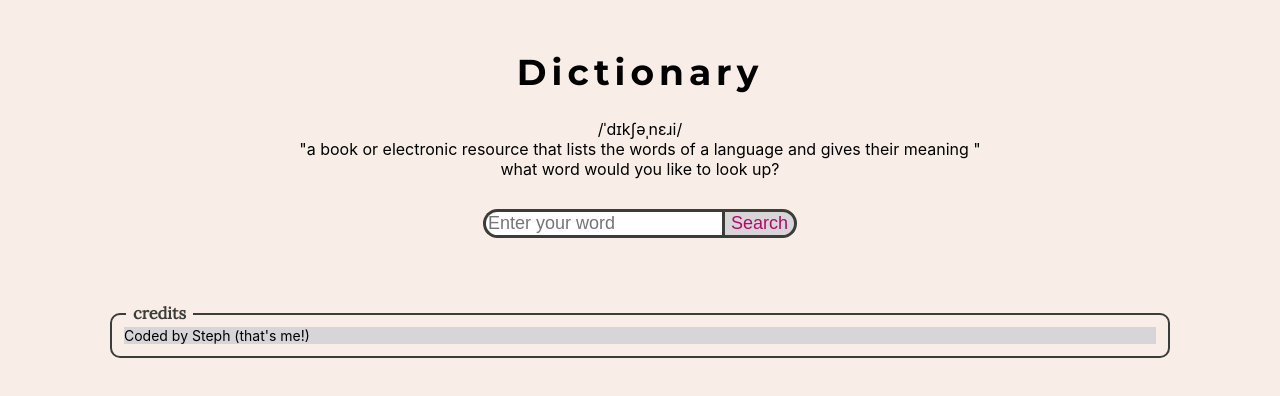
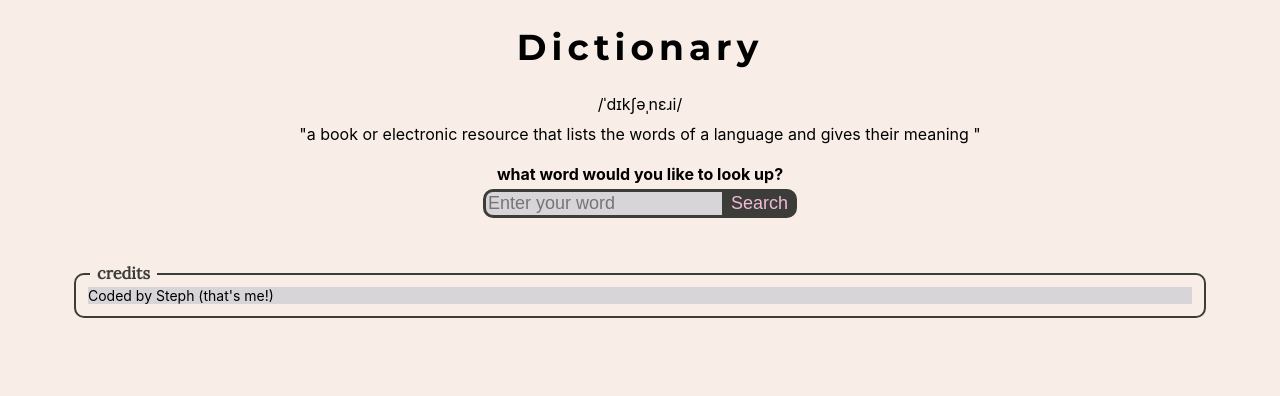
Before and after one commit to NasodQueen/dictionary-project, a React (Create React App) app: page / in a window 1280 px wide. Shown: the top 396 px of the page. Built offline with nearby package versions, Linux system fonts and the light colour scheme; a web font is replaced by a local one.

Commit message:
More CSS changes

```diff
--- a/src/App.css
+++ b/src/App.css
@@ -57,7 +57,8 @@ html {
 }
 
 .App {
-  margin: 50px 100px;
+  margin: 0 auto;
+  max-width: 90vw;
 }
 
 .App-header {
--- a/src/Dictionary.css
+++ b/src/Dictionary.css
@@ -1,14 +1,13 @@
 h2 {
   opacity: 0.8;
   padding: 10px 5px;
-  margin: 5px;
+  margin: 10px;
   font-family: var(--font-heading);
   letter-spacing: 2px;
   display: inline;
 }
 
 h3 {
-  margin: 0;
   display: inline;
   position: relative;
   top: 2.2rem;
@@ -21,8 +20,9 @@ h3 {
 
 h4 {
   font-weight: normal;
-  margin: 0 0 10px 0;
+  margin: 0 0 10px 5px;
   display: inline;
+  font-size: 20px;
 }
 
 p {
@@ -31,25 +31,34 @@ p {
   font-family: var(--font-paragraph-2);
 }
 
+.dictionary-meaning {
+  margin-top: 10px;
+}
+.header-enter-text {
+  margin-top: 20px;
+  font-weight: bold;
+}
+
 form {
   text-align: center;
-  margin: 30px 0;
+  margin: 5px 0;
 }
 
 .form-search {
-  border-top-left-radius: 50px;
-  border-bottom-left-radius: 50px;
+  border-top-left-radius: 10px;
+  border-bottom-left-radius: 10px;
   border: 3px solid var(--primary);
+  background-color: var(--secondary);
   border-right: none;
   font-size: 18px;
 }
 
 .form-button {
-  border-top-right-radius: 50px;
-  border-bottom-right-radius: 50px;
+  border-top-right-radius: 10px;
+  border-bottom-right-radius: 10px;
   border: 3px solid var(--primary);
-  background-color: var(--secondary);
-  color: var(--accent);
+  background-color: var(--primary);
+  color: var(--background2);
   font-size: 18px;
 }
 
@@ -64,8 +73,8 @@ form {
 
 .basics-grid {
   display: grid;
-  grid-template-columns: 0.5fr 10fr;
-  align-items: center;
+  grid-template-columns: repeat(8, 1fr);
+  margin: 10px;
 }
 
 a,
@@ -83,3 +92,27 @@ a:visited {
   font-family: var(--font-paragraph-2);
   max-width: 50px;
 }
+
+.sound-button:hover {
+  cursor: pointer;
+}
+
+.sound-button-disabled {
+  border-radius: 50px;
+  border: 2px dashed var(--primary);
+  background-color: var(--secondary);
+  color: var(--primary);
+  margin: 5px;
+  padding: 4px 4px 4px 8px;
+  font-family: var(--font-paragraph-2);
+  opacity: 0.8;
+  max-width: 50px;
+}
+
+.Definitions {
+  margin: 10px 10px 0 10px;
+}
+
+.Examples {
+  margin: 0 10px 10px 10px;
+}
--- a/src/PhoneticAudio.js
+++ b/src/PhoneticAudio.js
@@ -1,15 +1,30 @@
 import React from "react";
 
-import { IconVolume } from "@tabler/icons-react";
+import { IconVolume, IconVolumeOff } from "@tabler/icons-react";
 
 import "./Dictionary.css";
 
+// Audio player to input:
+// https://www.npmjs.com/package/react-audio-player
+
 export default function PhoneticAudio(props) {
-  return (
-    <div className="sound-button">
-      <a href={props.phonetics.audio} rel="noreferrer" target="_blank">
-        <IconVolume size={24} />
-      </a>
-    </div>
-  );
+  if (props.phonetics.audio) {
+    return (
+      <div>
+        <button className="sound-button">
+          {/* <a href={props.phonetics.audio} rel="noreferrer" target="_blank"> */}
+          <IconVolume size={24} />
+          {/* </a> */}
+        </button>
+      </div>
+    );
+  } else {
+    return (
+      <div>
+        <button className="sound-button-disabled">
+          <IconVolumeOff size={24} />
+        </button>
+      </div>
+    );
+  }
 }
--- /dev/null
+++ b/src/PhoneticText.js
@@ -0,0 +1,19 @@
+import React from "react";
+
+import "./Dictionary.css";
+
+export default function PhoneticsText(props) {
+  if (props.phonetics.text) {
+    return (
+      <div className="phonetics-text">
+        <h4>{props.phonetics.text}</h4>
+      </div>
+    );
+  } else {
+    return (
+      <div className="phonetics-text">
+        <h4>n/a</h4>
+      </div>
+    );
+  }
+}
--- a/src/Results.js
+++ b/src/Results.js
@@ -2,6 +2,7 @@ import React from "react";
 
 import Meaning from "./Meaning";
 import PhoneticAudio from "./PhoneticAudio";
+import PhoneticText from "./PhoneticText";
 
 import "./Dictionary.css";
 
@@ -12,18 +13,16 @@ export default function Results(props) {
       <div>
         <h3>basics</h3>
         <div className="Results">
+          <h2>{props.results.word}</h2>
           <div className="basics-grid">
             {props.results.phonetics.map(function (phonetic, index) {
               return (
-                <div key={index}>
+                <div key={index} className="phonetics-grid">
                   <PhoneticAudio phonetics={phonetic} />
+                  <PhoneticText phonetics={phonetic} />
                 </div>
               );
             })}
-            <span>
-              <h2>{props.results.word}</h2>
-              <h4>{props.results.phonetic}</h4>
-            </span>
           </div>
         </div>
         {props.results.meanings.map(function (meaning, index) {
```
